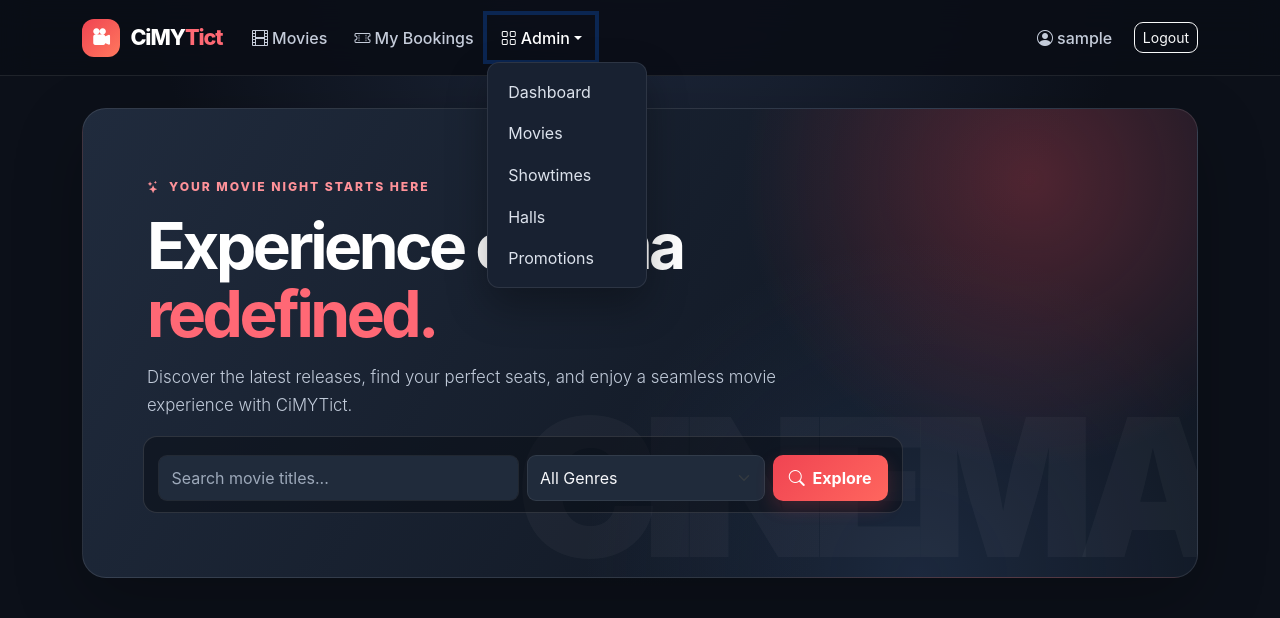
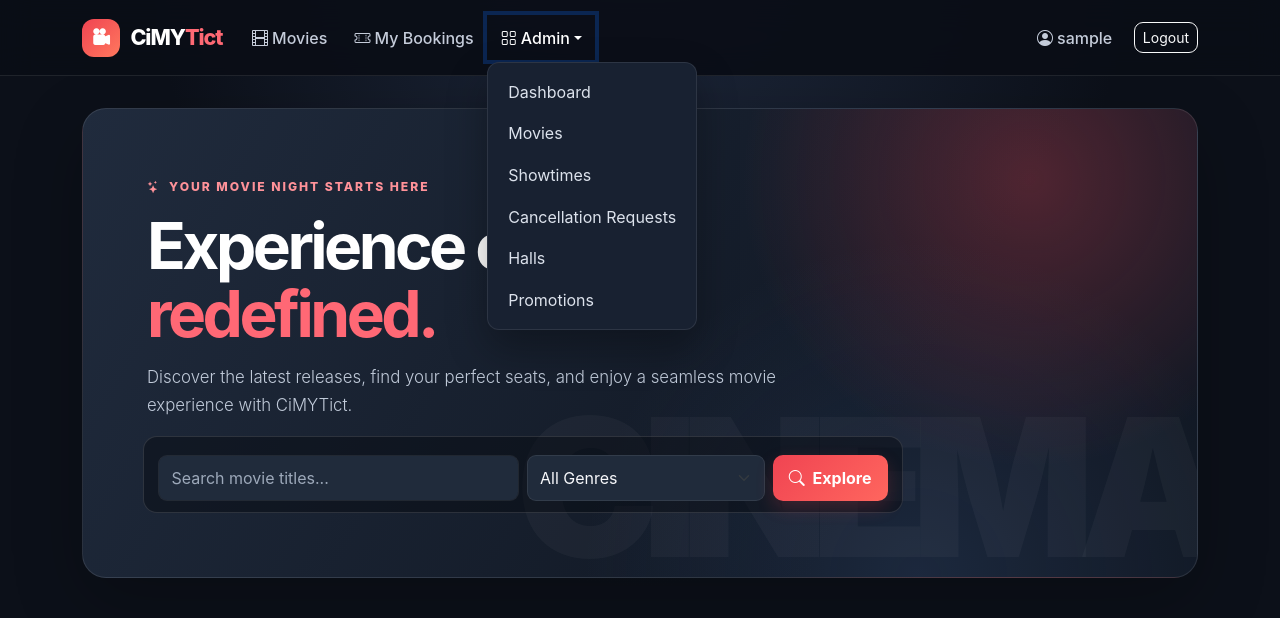
Before and after one commit to ryusen-lhj/CiMYTict, an ASP.NET Core app: page / in a window 1280 px wide, after a click on "Admin". Shown: the top 618 px of the page. Run offline with ASP.NET Core 8, Linux system fonts and the light colour scheme; the visitor is signed in with stand-in values (Sample User, id 1); style sheets or scripts are compiled from the project's sources; some libraries are stand-ins or nearby versions.

Commit message:
Improve checkout summary and add cancellation request UI

```diff
--- a/CiMYTict/Views/Shared/_Layout.cshtml
+++ b/CiMYTict/Views/Shared/_Layout.cshtml
@@ -36,6 +36,7 @@
                                     <li><a class="dropdown-item" asp-controller="AdminDashboard" asp-action="Index">Dashboard</a></li>
                                     <li><a class="dropdown-item" asp-controller="Movies" asp-action="Index">Movies</a></li>
                                     <li><a class="dropdown-item" asp-controller="Showtimes" asp-action="Index">Showtimes</a></li>
+                                    <li><a class="dropdown-item" asp-controller="Booking" asp-action="CancellationRequests">Cancellation Requests</a></li>
                                     <li><a class="dropdown-item" asp-controller="Halls" asp-action="Index">Halls</a></li>
                                     <li><a class="dropdown-item" asp-controller="Promotions" asp-action="Index">Promotions</a></li>
                                 </ul>
```
